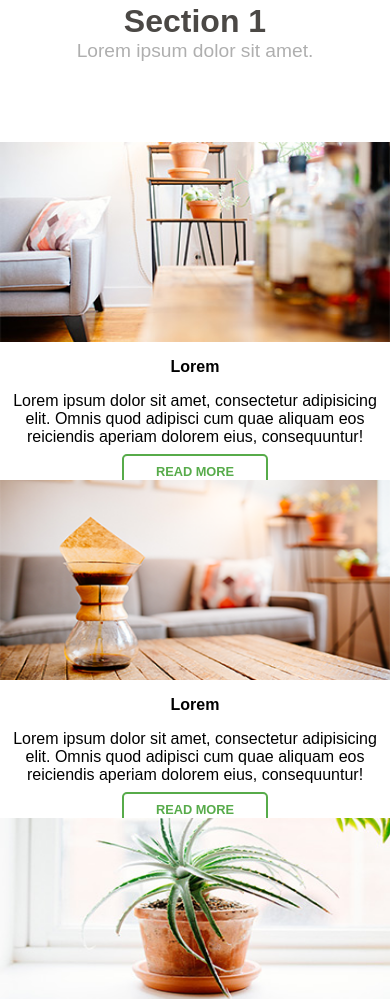
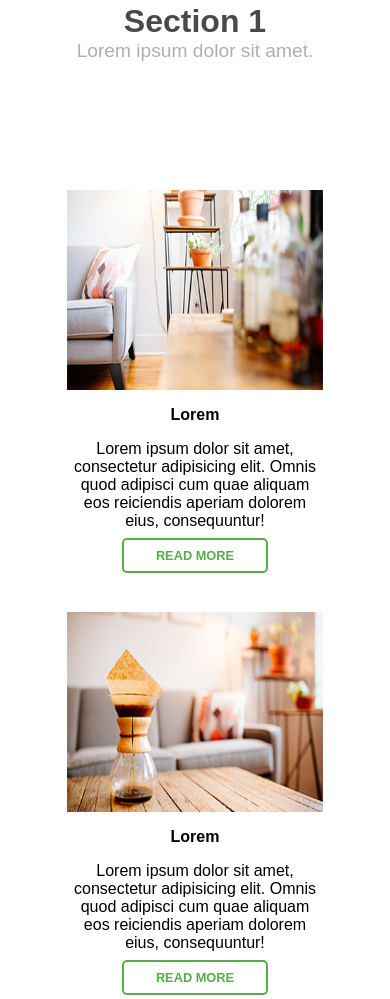
Before and after one commit to jesusoterogomez/kraftedbyus, a plain HTML site: page index.html in a window 390 px wide. Shown: the part 997-1996 px from the top of the page. Drawn offline with Linux system fonts and the light colour scheme.

Commit message:
Introduced @include shift to center columns in mobile

```diff
--- a/css/style.css
+++ b/css/style.css
@@ -341,7 +341,9 @@ header.site-header {
     float: left;
     display: block;
     margin-right: 2.35765%;
-    width: 100%; }
+    width: 65.88078%;
+    margin-left: 17.05961%;
+    margin-top: 3em; }
     .section-1 article:last-child {
       margin-right: 0; } }
 
```
Also changed, not shown: 1 other file.
